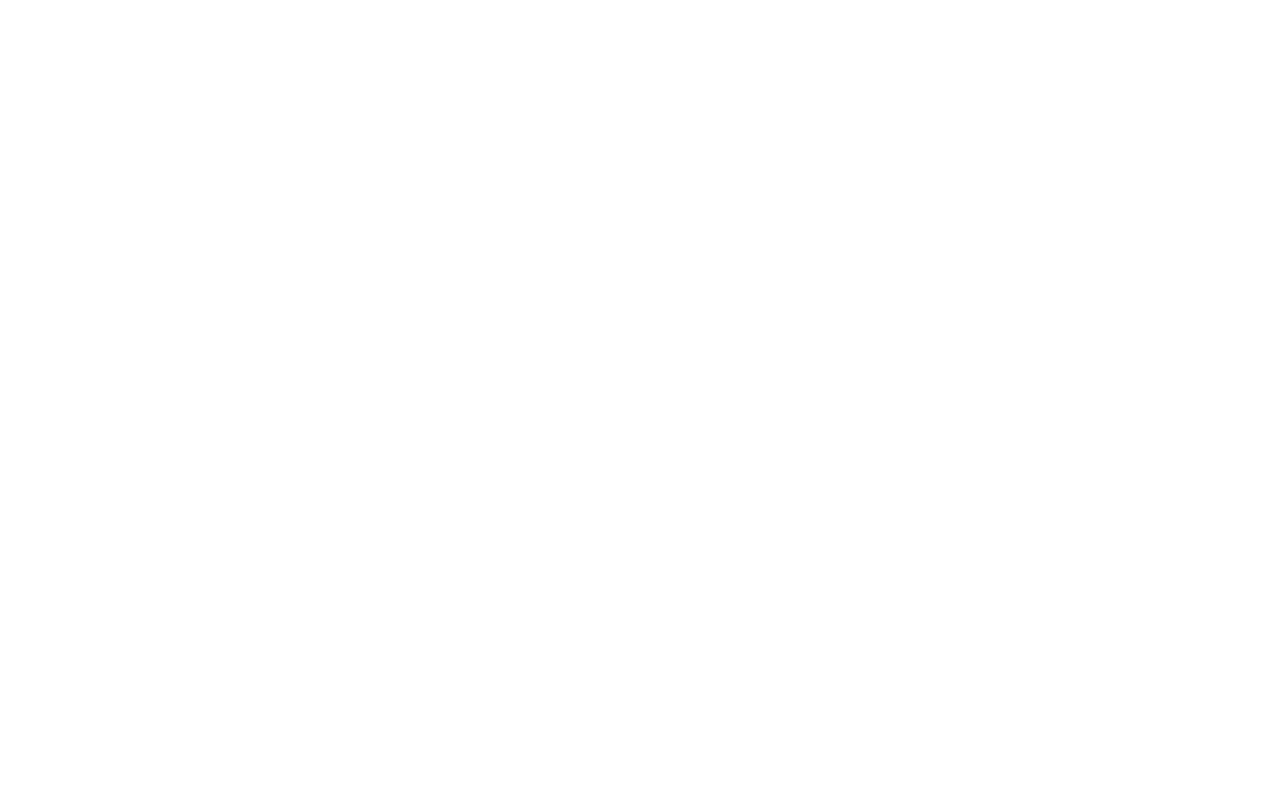
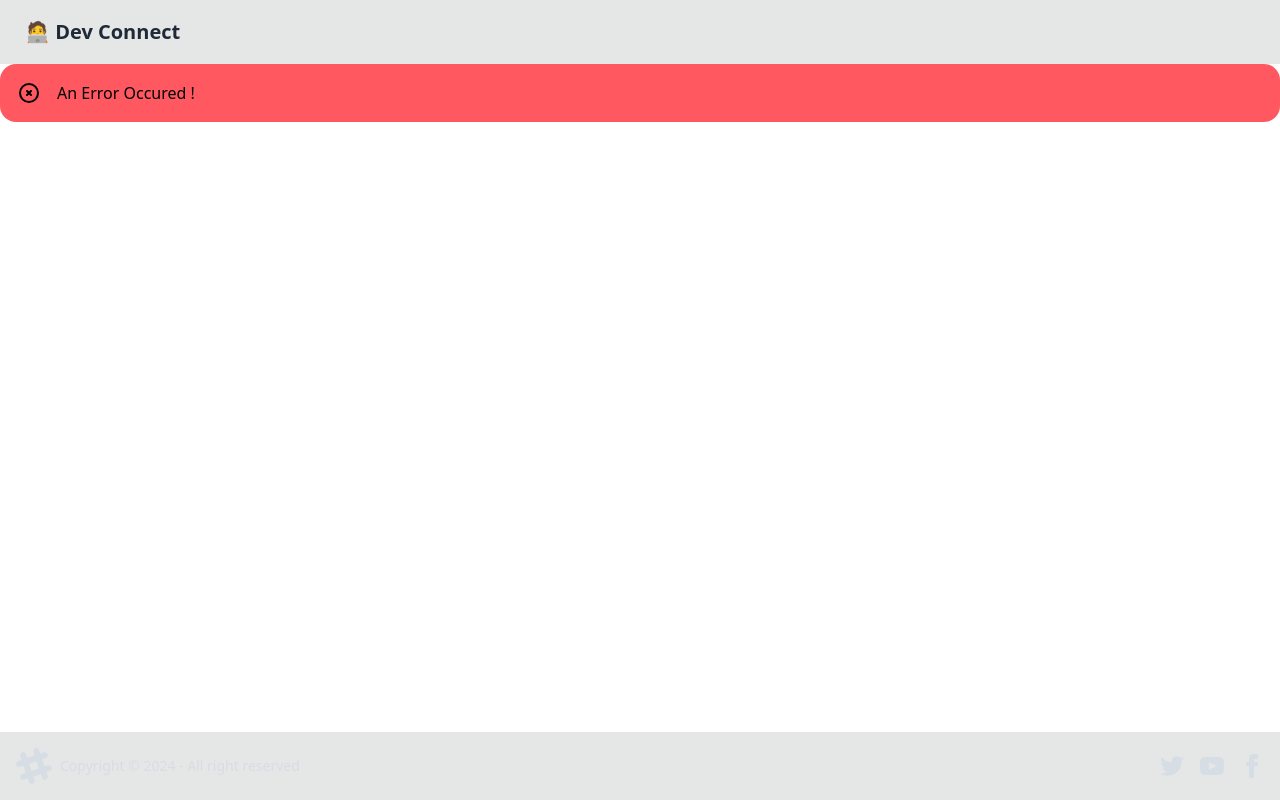
Before and after one commit to KowsiSrini/DevConnect-Web, a React (Vite) app: page /error in a window 1280 px wide. Before the commit this address had no page. Built offline with nearby package versions, Linux system fonts and the light colour scheme; no server answers.

Commit message:
Dev Connect - Login screen and token failure error page

```diff
--- a/src/App.jsx
+++ b/src/App.jsx
@@ -5,7 +5,7 @@
 import Profile from "./components/Profile";
 import Feed from "./components/Feed";
 import appStore from "./utils/appstore";
-
+import Error from "./components/Error";
 function App() {
   return (
     <>
@@ -16,6 +16,7 @@
               <Route path="/" element={<Feed />} />
               <Route path="/login" element={<Login />} />
               <Route path="/profile" element={<Profile />} />
+              <Route path="/error" element={<Error />} />
             </Route>
           </Routes>
         </BrowserRouter>
--- a/src/components/Body.jsx
+++ b/src/components/Body.jsx
@@ -1,4 +1,4 @@
-import { Outlet } from "react-router-dom";
+import { Outlet, useNavigate } from "react-router-dom";
 import NavBar from "./NavBar";
 import Footer from "./Footer";
 import axios from "axios";
@@ -9,6 +9,7 @@
 
 const Body = () => {
   const dispatch = useDispatch();
+  const navigate = useNavigate();
   const fetchUser = async () => {
     try {
       const res = await axios.get(BASE_URL + "profile/view", {
@@ -16,7 +17,12 @@
       });
       dispatch(addUser(res.data));
     } catch (error) {
-      console.log("fetchUser Error :: ", error);
+      if (error.status === 401) {
+        navigate("/login");
+      } else {
+        navigate("/error");
+        console.log("fetchUser Error :: ", error);
+      }
     }
   };
   useEffect(() => {
--- /dev/null
+++ b/src/components/Error.jsx
@@ -0,0 +1,25 @@
+import React from "react";
+
+const Error = () => {
+  return (
+    <div>
+      <div role="alert" className="alert alert-error">
+        <svg
+          xmlns="http://www.w3.org/2000/svg"
+          className="h-6 w-6 shrink-0 stroke-current"
+          fill="none"
+          viewBox="0 0 24 24">
+          <path
+            strokeLinecap="round"
+            strokeLinejoin="round"
+            strokeWidth="2"
+            d="M10 14l2-2m0 0l2-2m-2 2l-2-2m2 2l2 2m7-2a9 9 0 11-18 0 9 9 0 0118 0z"
+          />
+        </svg>
+        <span>An Error Occured !</span>
+      </div>
+    </div>
+  );
+};
+
+export default Error;
```
